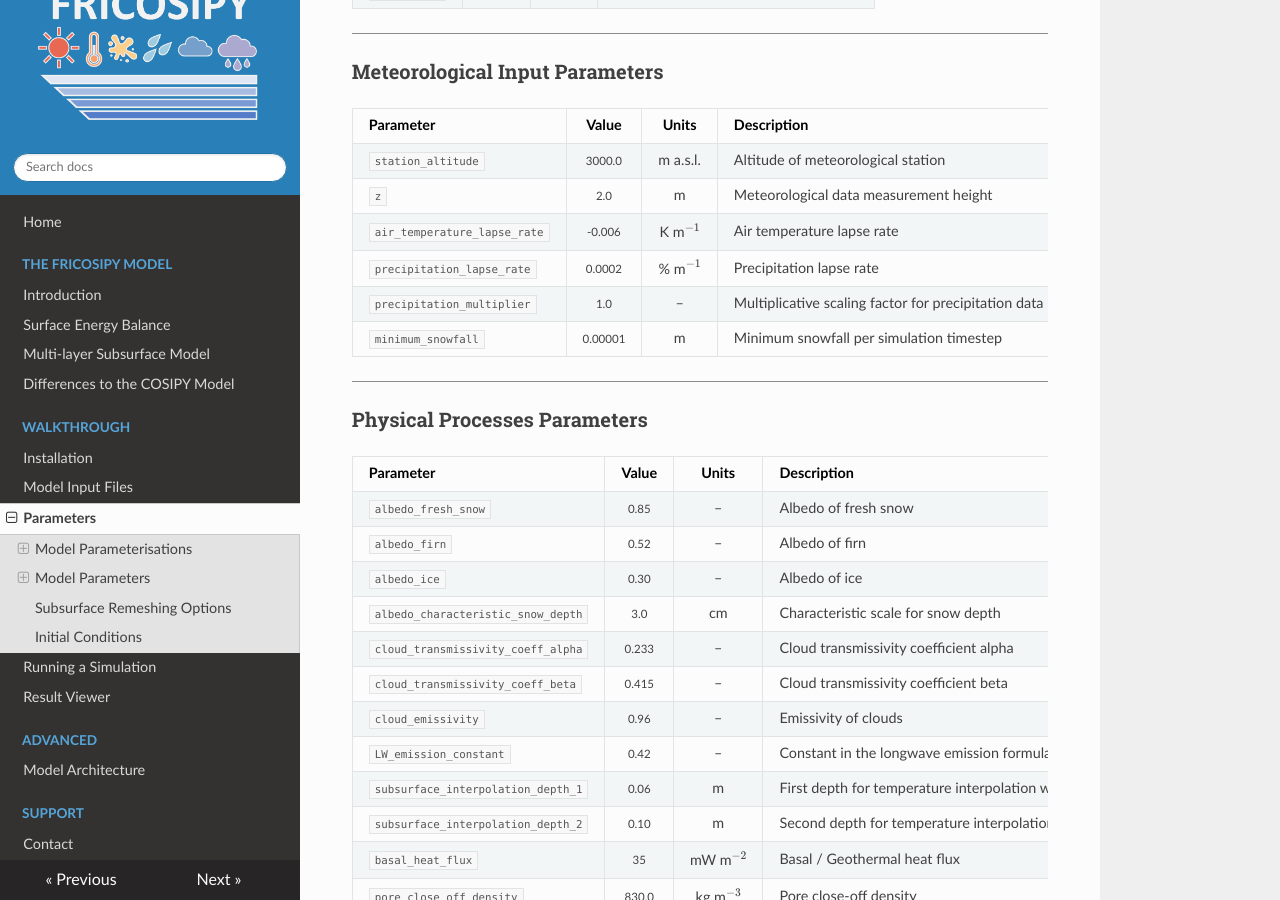
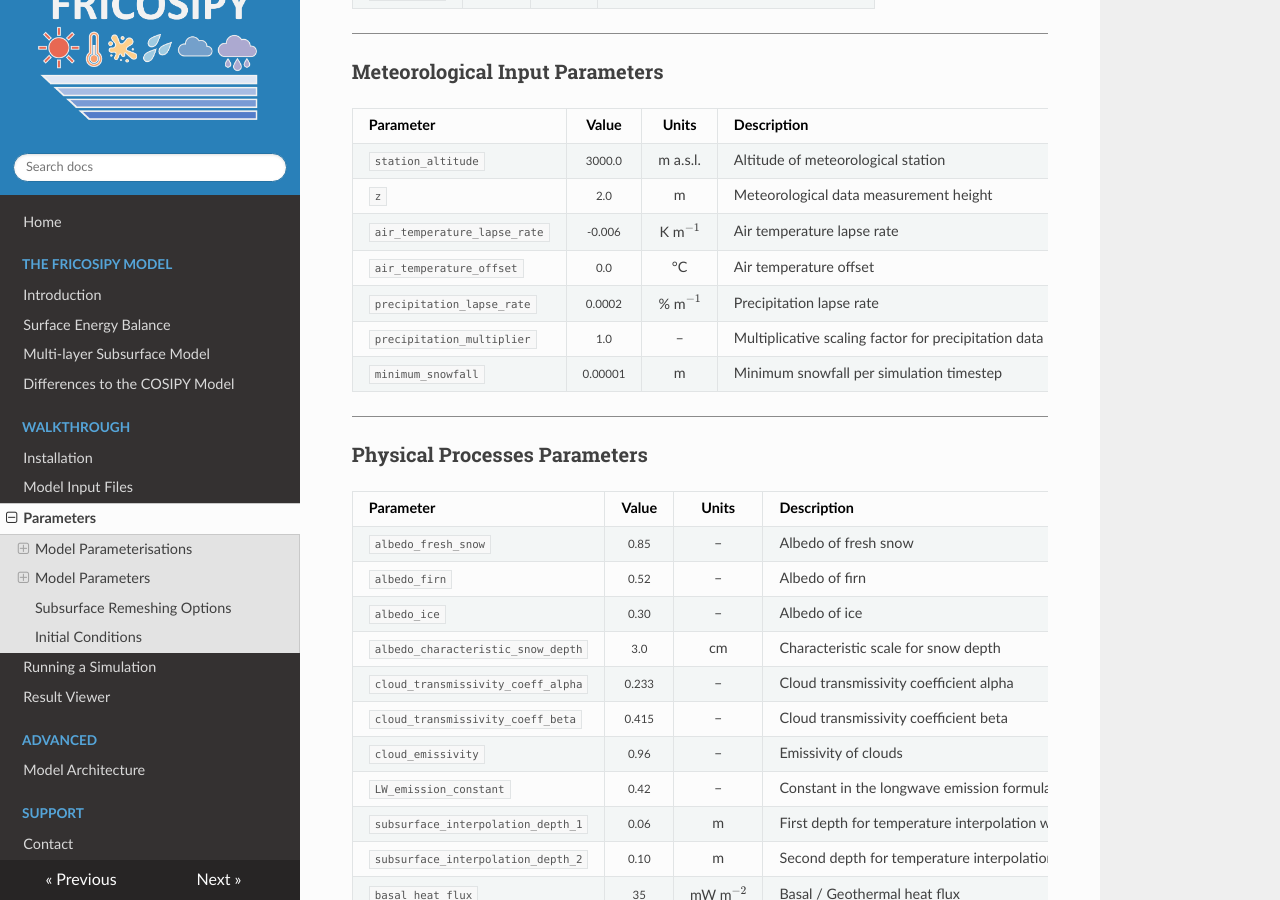
Before and after one commit to MarcusGastaldello/FRICOSIPY, an MkDocs documentation site: the page built from docs/parameters.md, in a window 1280 px wide and 900 px high, scrolled down 1769 px. Built offline with MkDocs 1.6.1, drawn with Linux system fonts in a browser that asks for light colours.

Commit message:
Add air temperature offset parameter to documentation

```diff
--- a/docs/parameters.md
+++ b/docs/parameters.md
@@ -71,6 +71,7 @@ The following tables list all the parameters in the *FRICOSIPY* model alongside
 | `station_altitude` | <small>3000.0</small>            | m a.s.l. | Altitude of meteorological station |
 | `z` | <small>2.0</small>                              | m | Meteorological data measurement height |
 | `air_temperature_lapse_rate` | <small>-0.006</small>  | K m$^{-1}$ | Air temperature lapse rate |
+| `air_temperature_offset`   | <small>0.0</small>       | °C | Air temperature offset |
 | `precipitation_lapse_rate` | <small>0.0002</small>    | % m$^{-1}$ | Precipitation lapse rate |
 | `precipitation_multiplier` | <small>1.0</small>       | – | Multiplicative scaling factor for precipitation data |
 | `minimum_snowfall` | <small>0.00001</small>           | m | Minimum snowfall per simulation timestep |
```
